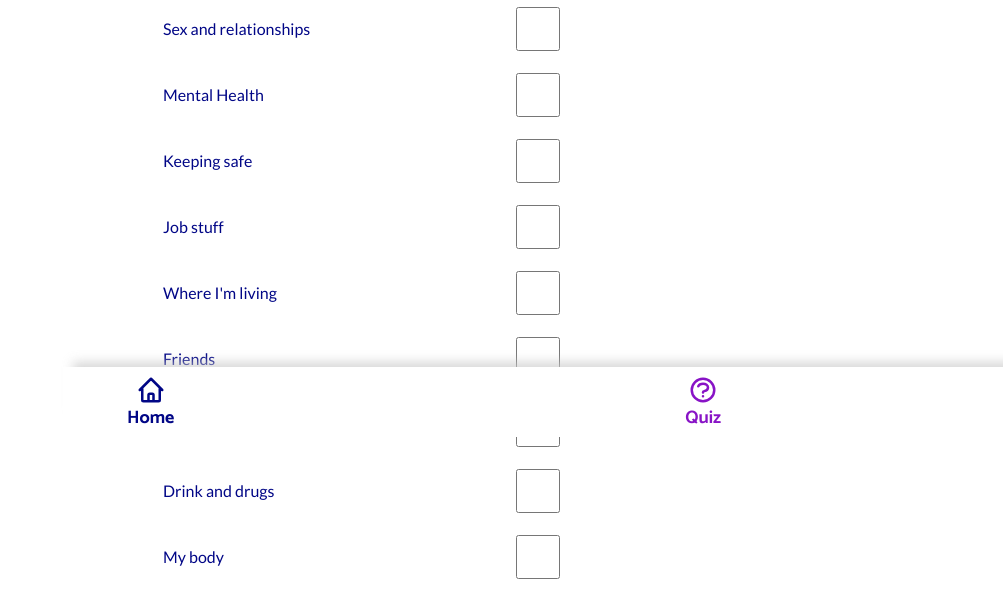
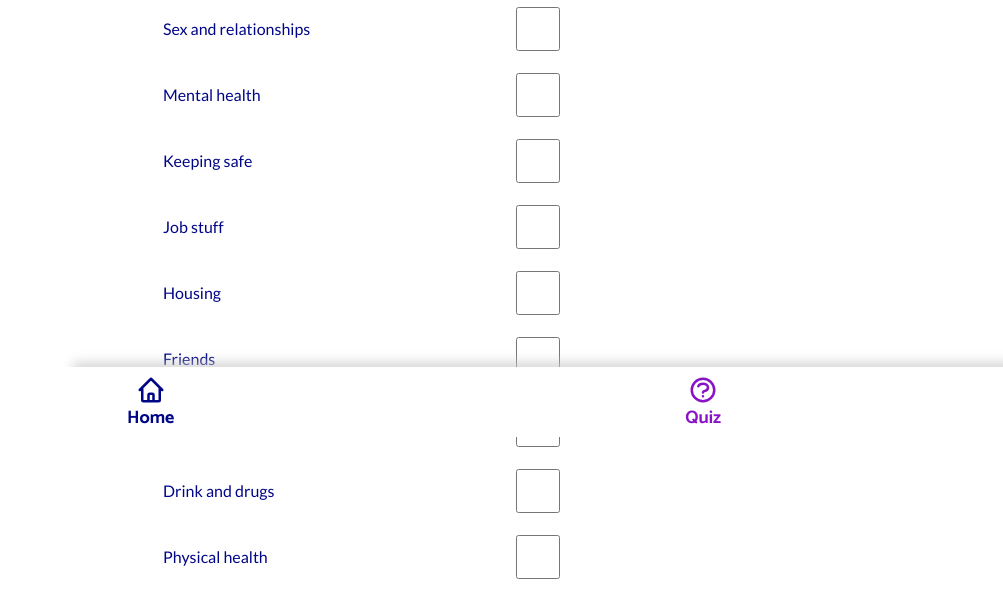
Before and after one commit to neontribe/my-best-life, a Next.js app: page /quiz/whats-on-your-mind in a window 1280 px wide. Shown: the part 363-952 px from the top of the page, without its empty margins (277-1280 px from the left). Built offline with nearby package versions, Linux system fonts and the light colour scheme.

Commit message:
fix: update copy for whats on your mind

```diff
--- a/pages/quiz/whats-on-your-mind.tsx
+++ b/pages/quiz/whats-on-your-mind.tsx
@@ -65,14 +65,14 @@ const categories = [
   'Money',
   'School and college',
   'Sex and relationships',
-  'Mental Health',
+  'Mental health',
   'Keeping safe',
   'Job stuff',
-  "Where I'm living",
+  'Housing',
   'Friends',
   'Family',
   'Drink and drugs',
-  'My body',
+  'Physical health',
   'My rights and the law',
 ] as const
 
```
